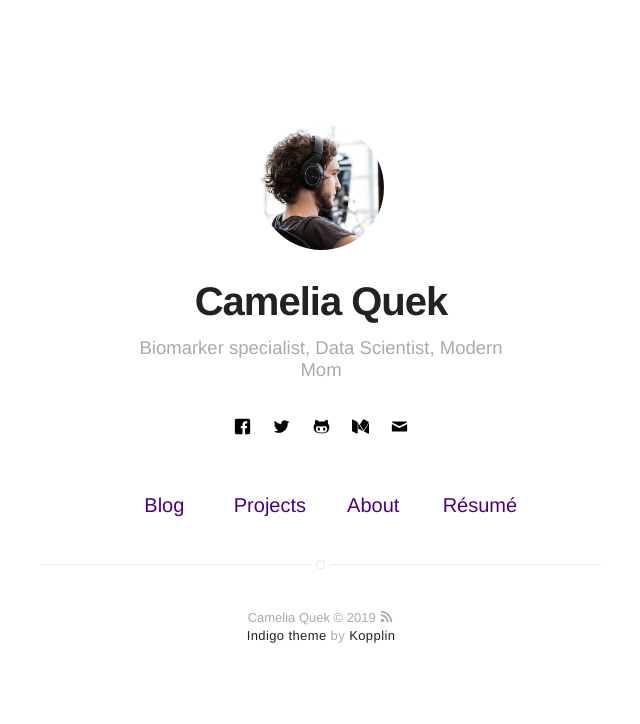
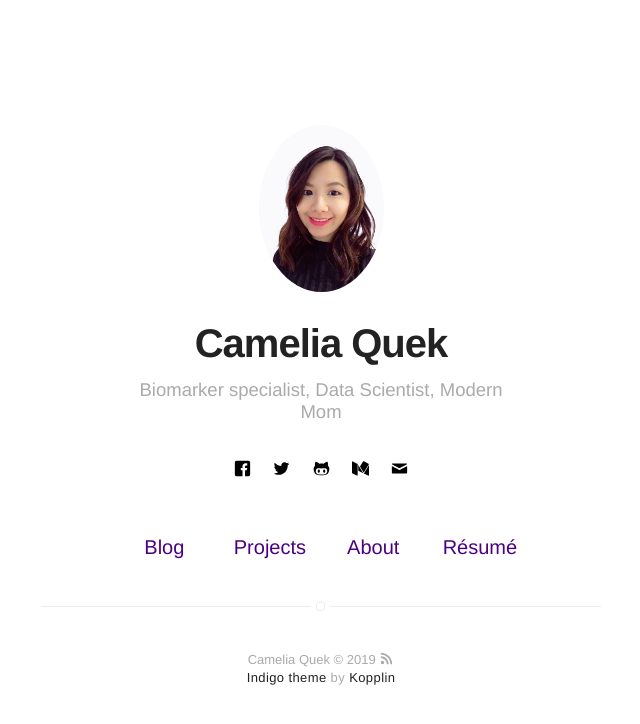
Before and after one commit to cameliaquek/cameliaquek.github.io, a Jekyll site: the page built from index.html, in a window 1280 px wide. Shown: the top 724 px of the page, without its empty margins (319-959 px from the left). Built offline with Jekyll 4.4.1, drawn with Linux system fonts in a browser that asks for light colours.

Commit message:
Update _config.yml

```diff
--- a/_config.yml
+++ b/_config.yml
@@ -8,7 +8,7 @@ description: A blog about technology and stuff related
 # if it's an external image, update below for true
 # better with square images
 external-image: false
-picture: assets/images/profile.jpg
+picture: assets/images/Camelia_2018.jpg
 
 # If you want to include your resume, set to true
 # and specify source (external or local).
```
